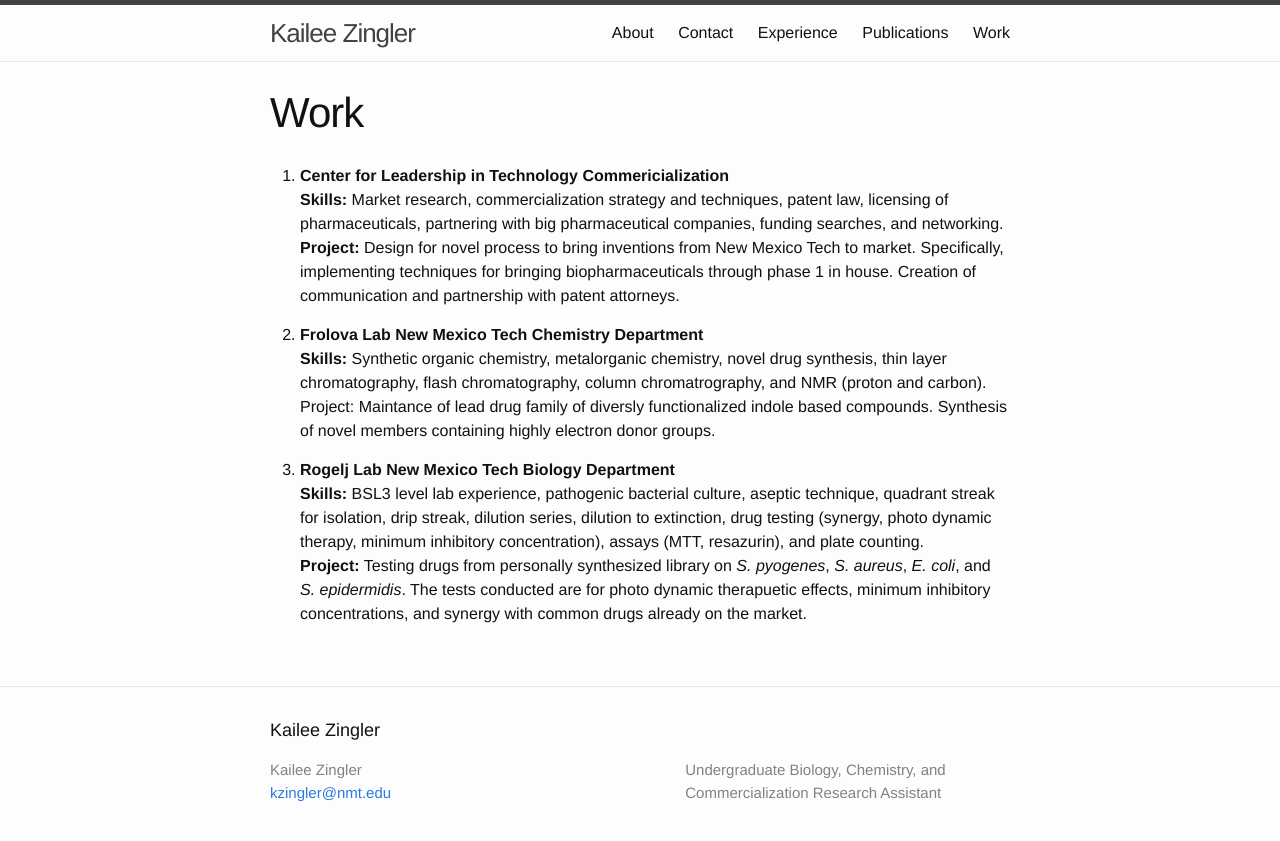
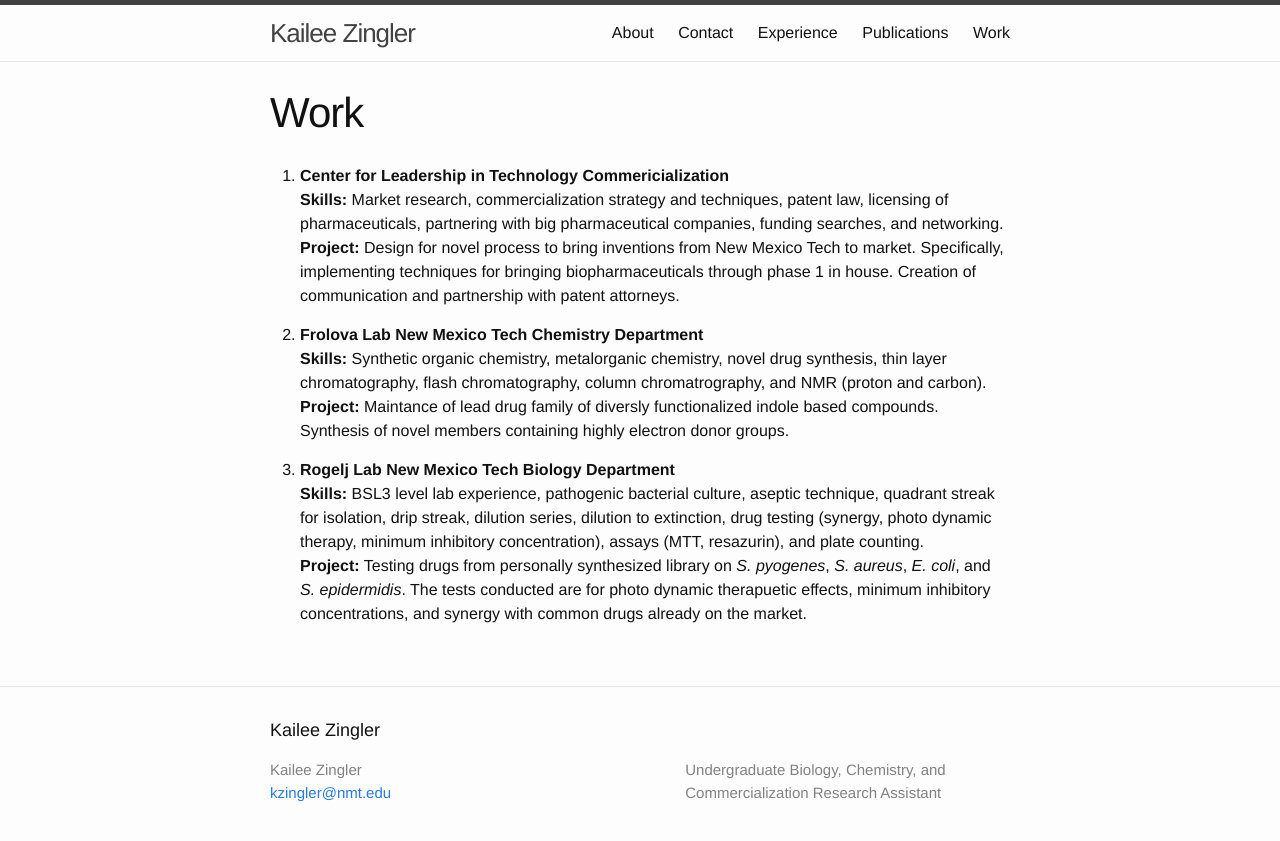
Before and after one commit to kzingler/kzingler.github.io, a Jekyll site: the page built from work.md, in a window 1280 px wide. Shown: the top 841 px of the page. Built offline with Jekyll 4.4.1, drawn with Linux system fonts in a browser that asks for light colours; some of the changed lines change nothing that is shown.

Commit message:
missed a bold

```diff
--- a/work.md
+++ b/work.md
@@ -17,7 +17,7 @@ communication and partnership with patent attorneys.
 **Skills:** Synthetic organic chemistry, metalorganic chemistry, novel drug
 synthesis, thin layer chromatography, flash chromatography,
 column chromatrography, and NMR (proton and carbon).
-Project: Maintance of lead drug family of diversly functionalized
+**Project:** Maintance of lead drug family of diversly functionalized
 indole based compounds. Synthesis of novel members containing
 highly electron donor groups.
 
```
